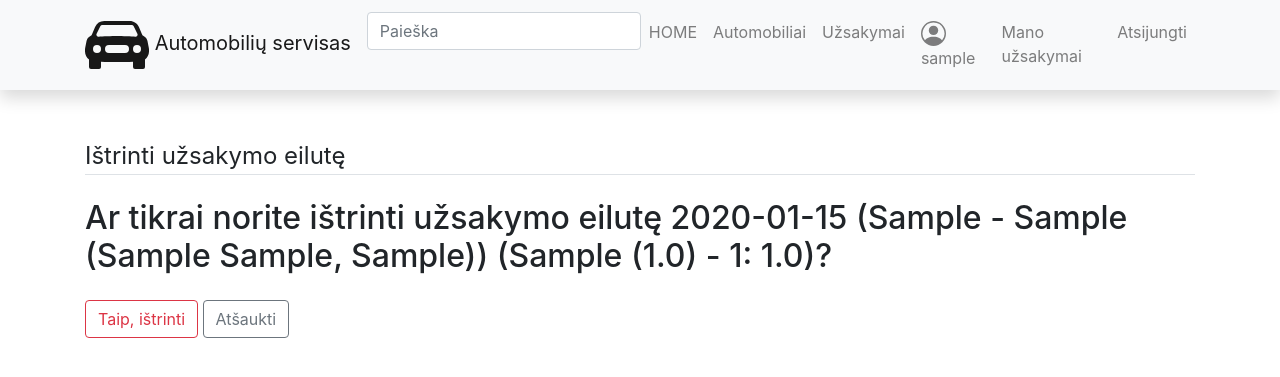
After one commit to DonatasNoreika/django_autoservisas_2023_08, a Django app: page /uzsakymai/1/eilute_istrinti/1 in a window 1280 px wide. The commit adds this page. Shown: the top 377 px of the page. Run offline with Django 4.2, Linux system fonts and the light colour scheme; a user stored in the database is signed in; tables that the repository leaves empty hold one stand-in row (values such as "Sample post"); some libraries are stand-ins or nearby versions.

Commit message:
11: +Papildomai - padaryti, kad šias eilutes galima būtų ištrinti.

```diff
--- /dev/null
+++ b/mysite/autoservice/templates/uzsakymoeilute_delete.html
@@ -0,0 +1,18 @@
+{% extends "base.html" %}
+{% block "title" %}Autoservisas: Užsakymo eilutės trynimas{% endblock %}
+{% load crispy_forms_tags %}
+{% block "content" %}
+    <div class="content-section">
+    <form method="POST">
+        {% csrf_token %}
+        <fieldset class="form-group">
+            <legend class="border-bottom mb-4">Ištrinti užsakymo eilutę</legend>
+            <h2>Ar tikrai norite ištrinti užsakymo eilutę {{ uzsakymoeilute }}?</h2>
+        </fieldset>
+        <div class="form-group">
+            <button class="btn btn-outline-danger" type="submit">Taip, ištrinti</button>
+            <a class="btn btn-outline-secondary" href="{% url 'uzsakymas' uzsakymoeilute.uzsakymas.id %}">Atšaukti</a>
+        </div>
+    </form>
+    </div>
+{% endblock %}
--- a/mysite/autoservice/urls.py
+++ b/mysite/autoservice/urls.py
@@ -16,4 +16,5 @@ urlpatterns = [
     path('uzsakymai/<int:pk>/update/', views.UzsakymasUpdateView.as_view(), name="uzsakymas_update"),
     path('uzsakymai/<int:pk>/delete/', views.UzsakymasDeleteView.as_view(), name="uzsakymas_delete"),
     path('uzsakymai/<int:pk>/newline/', views.UzsakymoEiluteCreateView.as_view(), name='uzsakymoeilute_new'),
+    path('uzsakymai/<int:uzsakymas_id>/eilute_istrinti/<int:pk>', views.UzsakymoEiluteDeleteView.as_view(), name='uzsakymoeilute_delete'),
 ]
--- a/mysite/autoservice/views.py
+++ b/mysite/autoservice/views.py
@@ -200,3 +200,16 @@ class UzsakymoEiluteCreateView(LoginRequiredMixin, UserPassesTestMixin, generic.
         form.instance.uzsakymas = Uzsakymas.objects.get(pk=self.kwargs['pk'])
         form.save()
         return super().form_valid(form)
+
+
+class UzsakymoEiluteDeleteView(LoginRequiredMixin, UserPassesTestMixin, generic.DeleteView):
+    model = UzsakymoEilute
+    template_name = 'uzsakymoeilute_delete.html'
+    context_object_name = 'uzsakymoeilute'
+
+    def get_success_url(self):
+        return reverse('uzsakymas', kwargs={'pk': self.kwargs['uzsakymas_id']})
+
+    def test_func(self):
+        uzsakymas = self.get_object().uzsakymas
+        return uzsakymas.user == self.request.user
```
Also changed, not shown: mysite/autoservice/templates/uzsakymas.html (+10 -0 lines).
